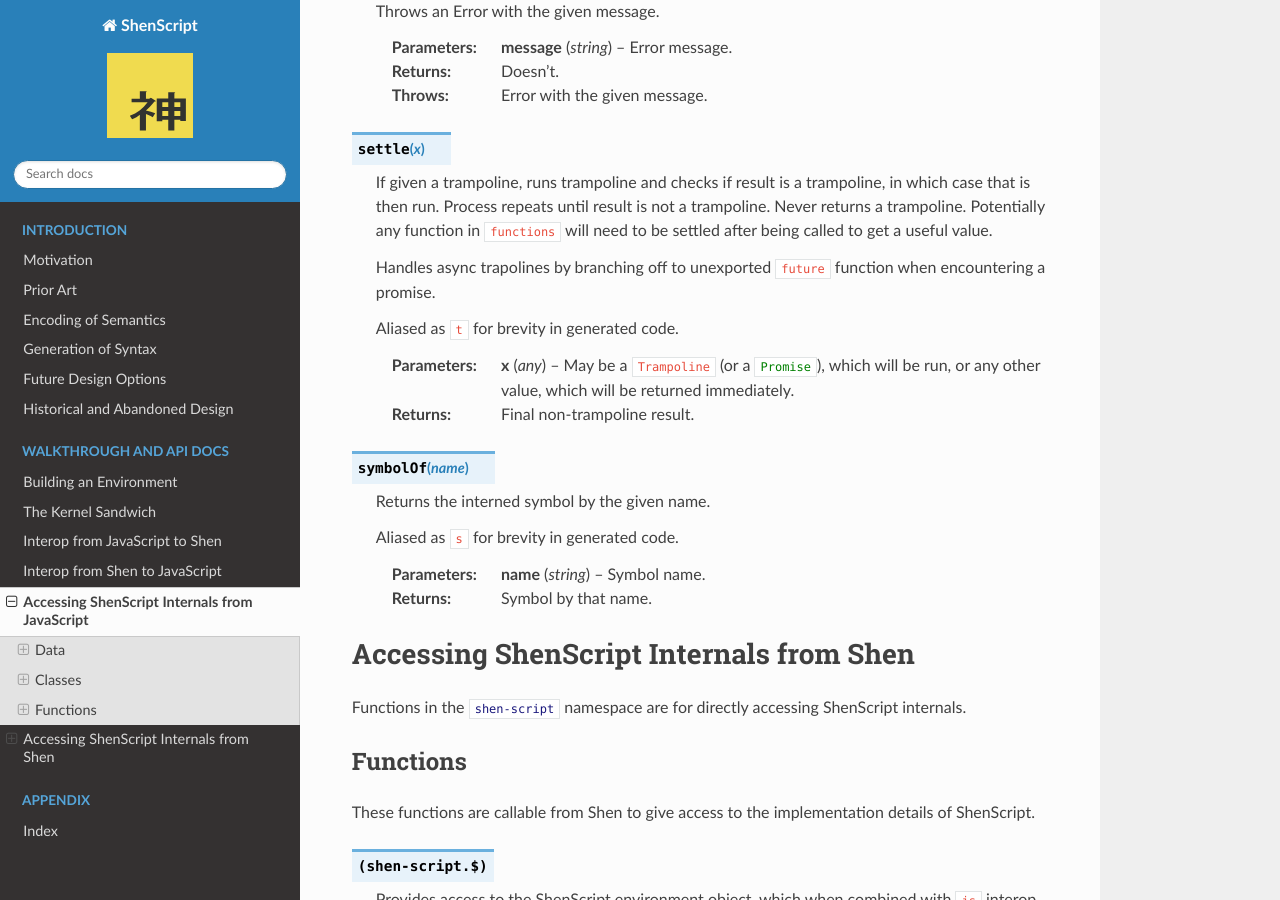
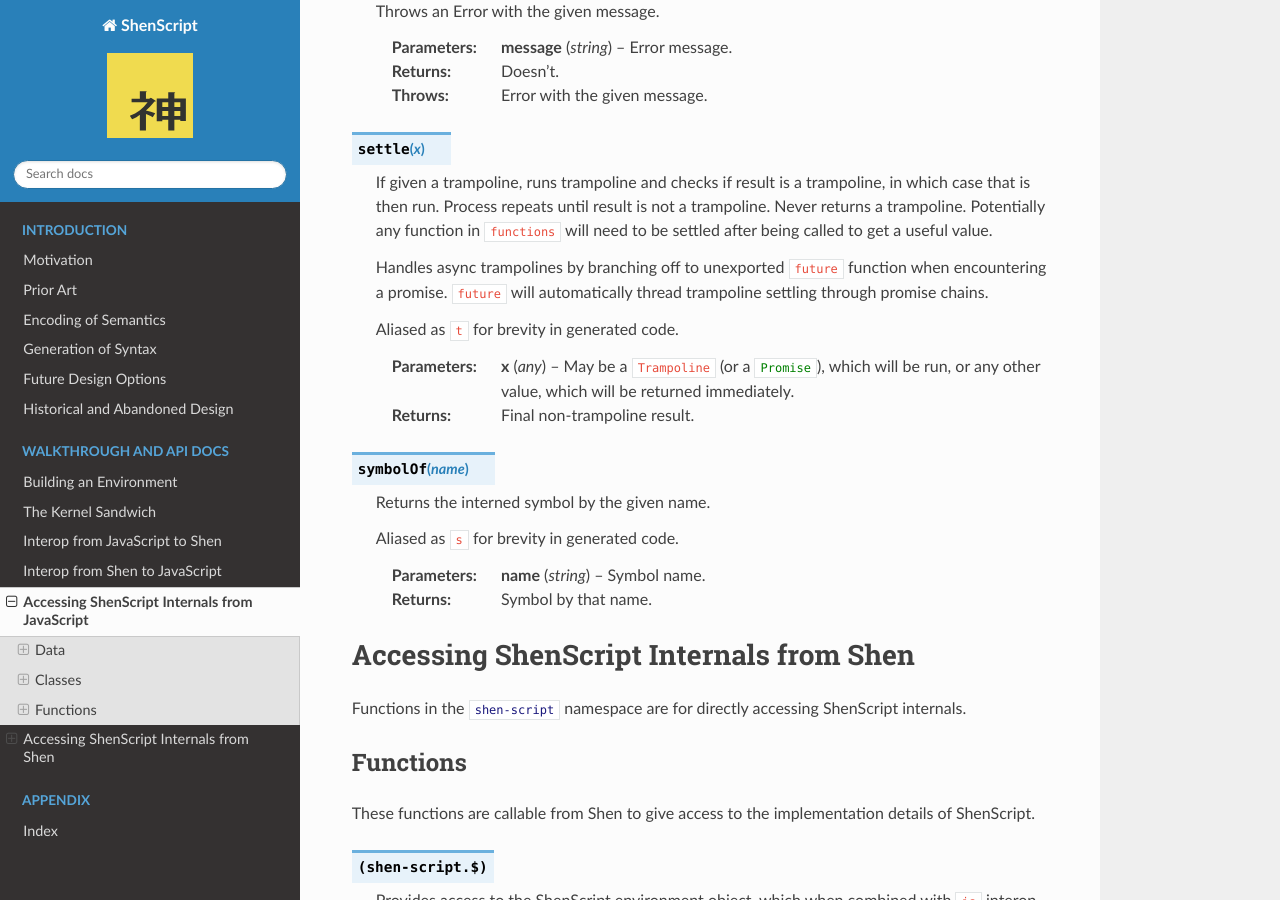
Before and after one commit to rkoeninger/ShenScript, a Sphinx documentation site: the page built from docs/internals.rst, in a window 1280 px wide and 900 px high, scrolled down 3605 px. Built offline with Sphinx 7.4.7 and the Read the Docs theme 2.0.0, drawn with Linux system fonts in a browser that asks for light colours.

Commit message:
Spellar in docs

```diff
--- a/docs/internals.rst
+++ b/docs/internals.rst
@@ -152,7 +152,7 @@
 
    If given a trampoline, runs trampoline and checks if result is a trampoline, in which case that is then run. Process repeats until result is not a trampoline. Never returns a trampoline. Potentially any function in :js:`functions` will need to be settled after being called to get a useful value.
 
-   Handles async trapolines by branching off to unexported :js:`future` function when encountering a promise.
+   Handles async trampolines by branching off to unexported :js:`future` function when encountering a promise. :js:`future` will automatically thread trampoline settling through promise chains.
 
    Aliased as :js:`t` for brevity in generated code.
 
```
